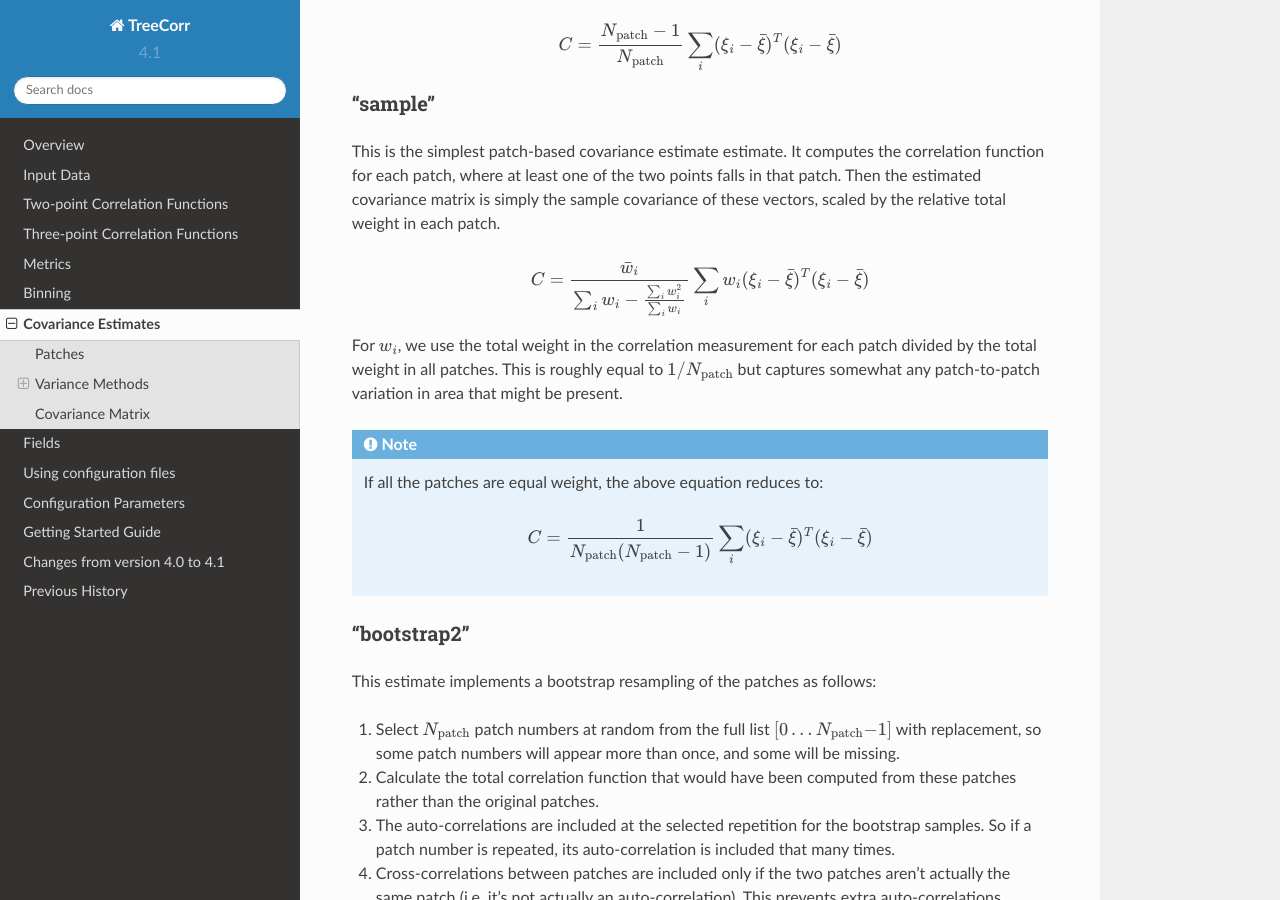
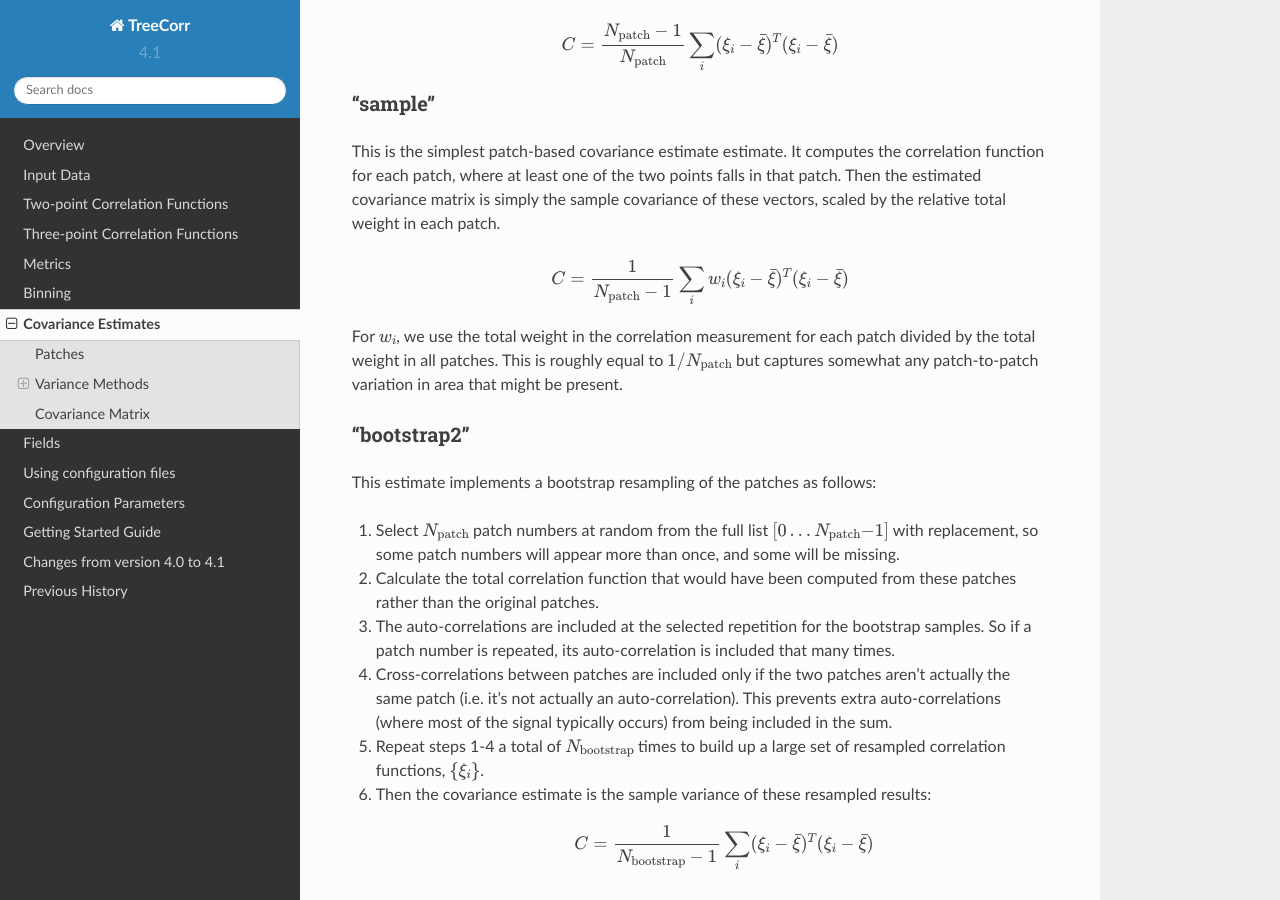
Before and after one commit to rmjarvis/TreeCorr, a Sphinx documentation site: the page built from docs/cov.rst, in a window 1280 px wide and 900 px high, scrolled down 1769 px. Built offline with Sphinx 7.4.7 and the Read the Docs theme 2.0.0, drawn with Linux system fonts in a browser that asks for light colours; the version number is read from the project's files by our own code.

Commit message:
Revert back to the old sample variance formula.

```diff
--- a/docs/cov.rst
+++ b/docs/cov.rst
@@ -92,20 +92,12 @@ of these vectors, scaled by the relative total weight in each patch.
 
 .. math::
 
-    C = \frac{\bar w_i}{\sum_i w_i - \frac{\sum_i w_i^2}{\sum_i w_i}} \sum_i w_i (\xi_i - \bar\xi)^T (\xi_i-\bar\xi)
+    C = \frac{1}{N_\mathrm{patch} - 1} \sum_i w_i (\xi_i - \bar\xi)^T (\xi_i-\bar\xi)
 
 For :math:`w_i`, we use the total weight in the correlation measurement for each patch
 divided by the total weight in all patches.  This is roughly equal to
 :math:`1/N_\mathrm{patch}` but captures somewhat any patch-to-patch variation in area
 that might be present.
-
-.. note::
-
-    If all the patches are equal weight, the above equation reduces to:
-
-    .. math::
-
-        C = \frac{1}{N_\mathrm{patch} (N_\mathrm{patch} - 1)} \sum_i (\xi_i - \bar\xi)^T (\xi_i-\bar\xi)
 
 
 "bootstrap2"
```
Also changed, not shown: 2 other files.
